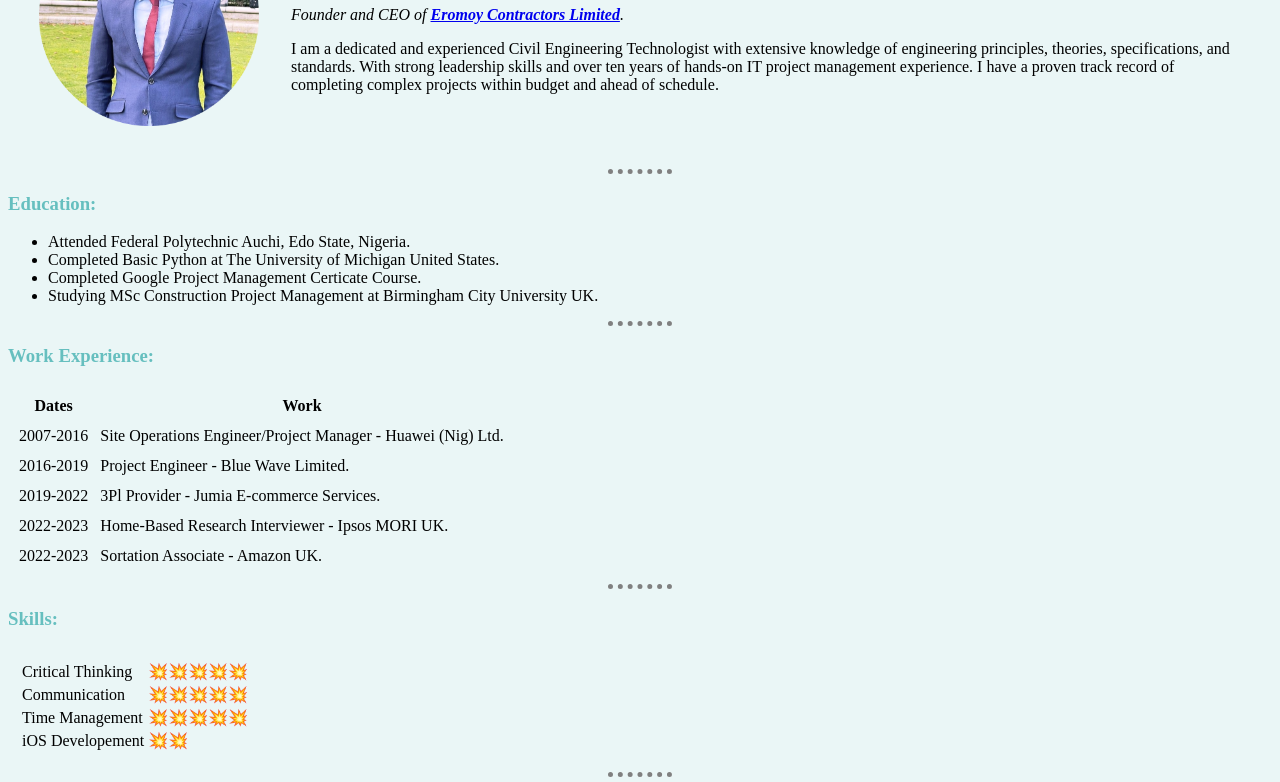
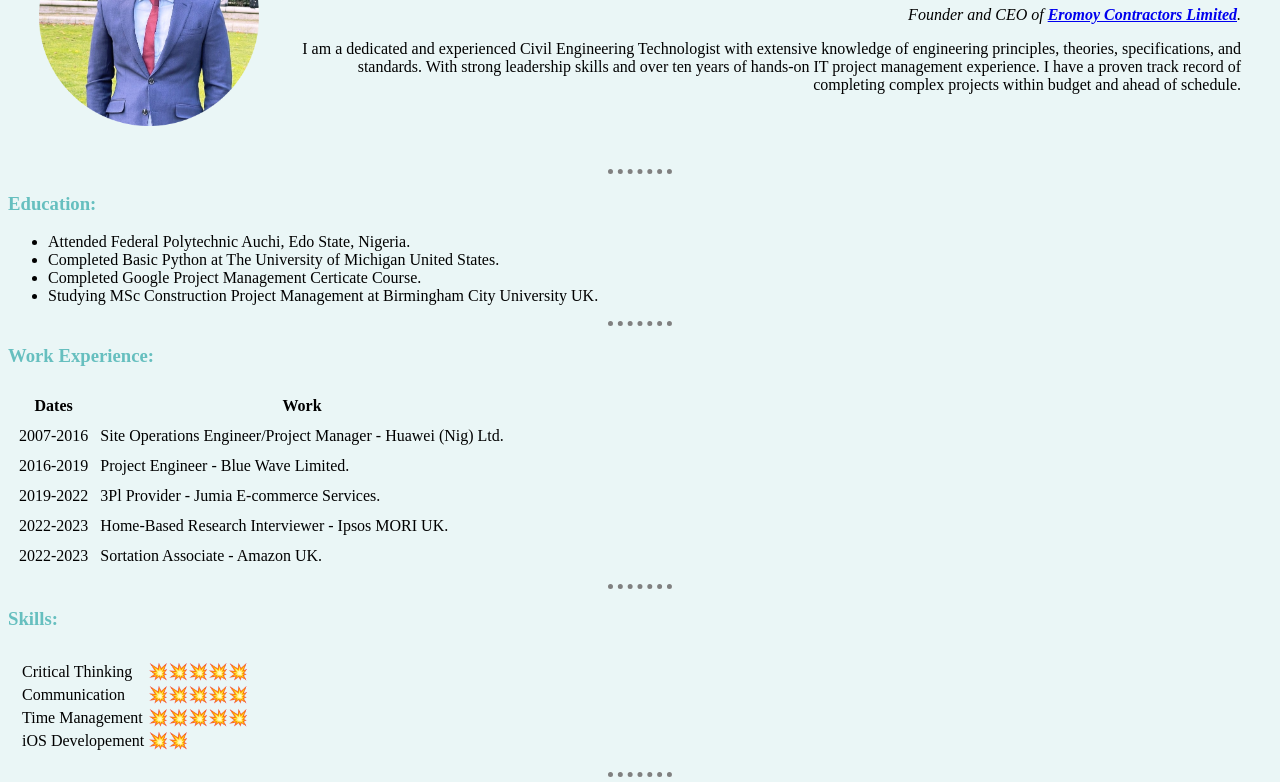
Before and after one commit to Eroje/Resume, a plain HTML site: page index.html in a window 1280 px wide. Shown: the part 133-915 px from the top of the page. Drawn offline with Linux system fonts and the light colour scheme.

Commit message:
Update styles.css

```diff
--- a/styles.css
+++ b/styles.css
@@ -17,3 +17,6 @@ h1 {
 h3 {
     color: #66BFBF;
 }
+p {
+    text-align: right;
+}
```
